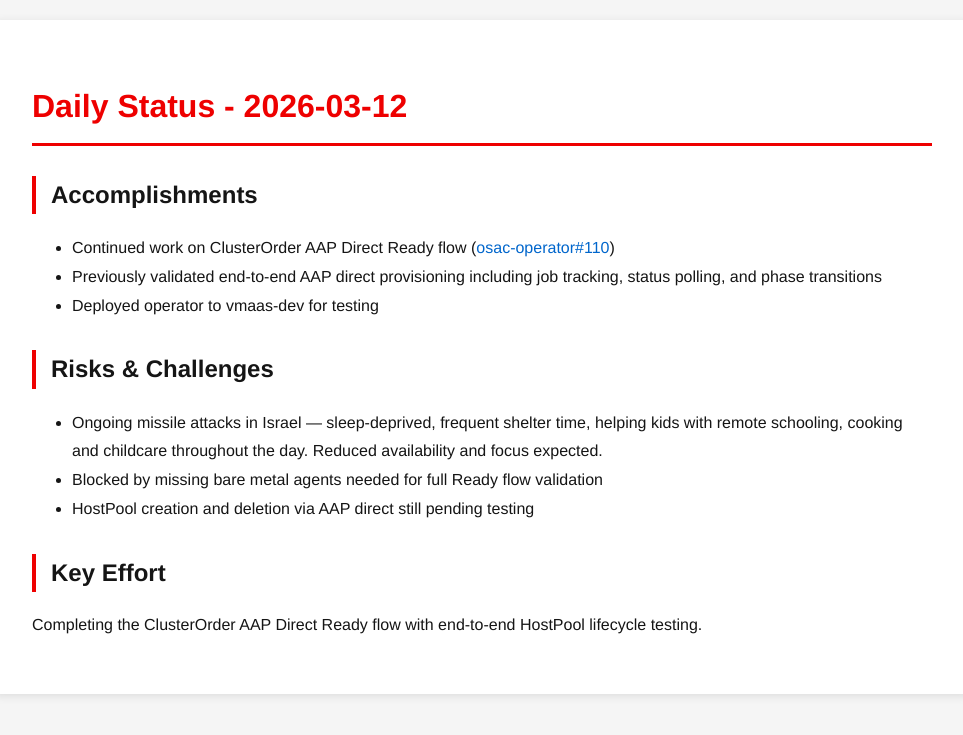
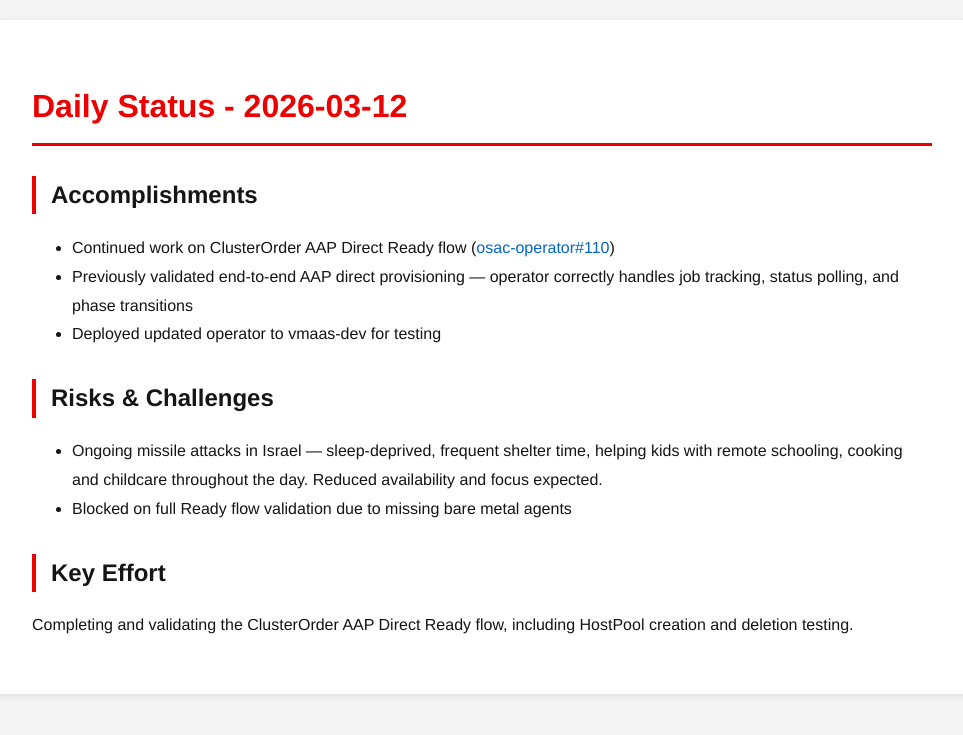
Before and after one commit to tzvatot/daily-status, a Jekyll site: the page built from 2026-03-12.md, in a window 1280 px wide. Shown: the top 735 px of the page, without its empty margins (158-1121 px from the left). Built offline with Jekyll 4.4.1, drawn with Linux system fonts in a browser that asks for light colours.

Commit message:
Daily status update - 2026-03-12

```diff
--- a/2026-03-12.md
+++ b/2026-03-12.md
@@ -8,13 +8,12 @@ date: 2026-03-12
 
 ## Accomplishments
 - Continued work on ClusterOrder AAP Direct Ready flow ([osac-operator#110](https://github.com/osac-project/osac-operator/pull/110))
-- Previously validated end-to-end AAP direct provisioning including job tracking, status polling, and phase transitions
-- Deployed operator to vmaas-dev for testing
+- Previously validated end-to-end AAP direct provisioning — operator correctly handles job tracking, status polling, and phase transitions
+- Deployed updated operator to vmaas-dev for testing
 
 ## Risks & Challenges
 - Ongoing missile attacks in Israel — sleep-deprived, frequent shelter time, helping kids with remote schooling, cooking and childcare throughout the day. Reduced availability and focus expected.
-- Blocked by missing bare metal agents needed for full Ready flow validation
-- HostPool creation and deletion via AAP direct still pending testing
+- Blocked on full Ready flow validation due to missing bare metal agents
 
 ## Key Effort
-Completing the ClusterOrder AAP Direct Ready flow with end-to-end HostPool lifecycle testing.
+Completing and validating the ClusterOrder AAP Direct Ready flow, including HostPool creation and deletion testing.
```
